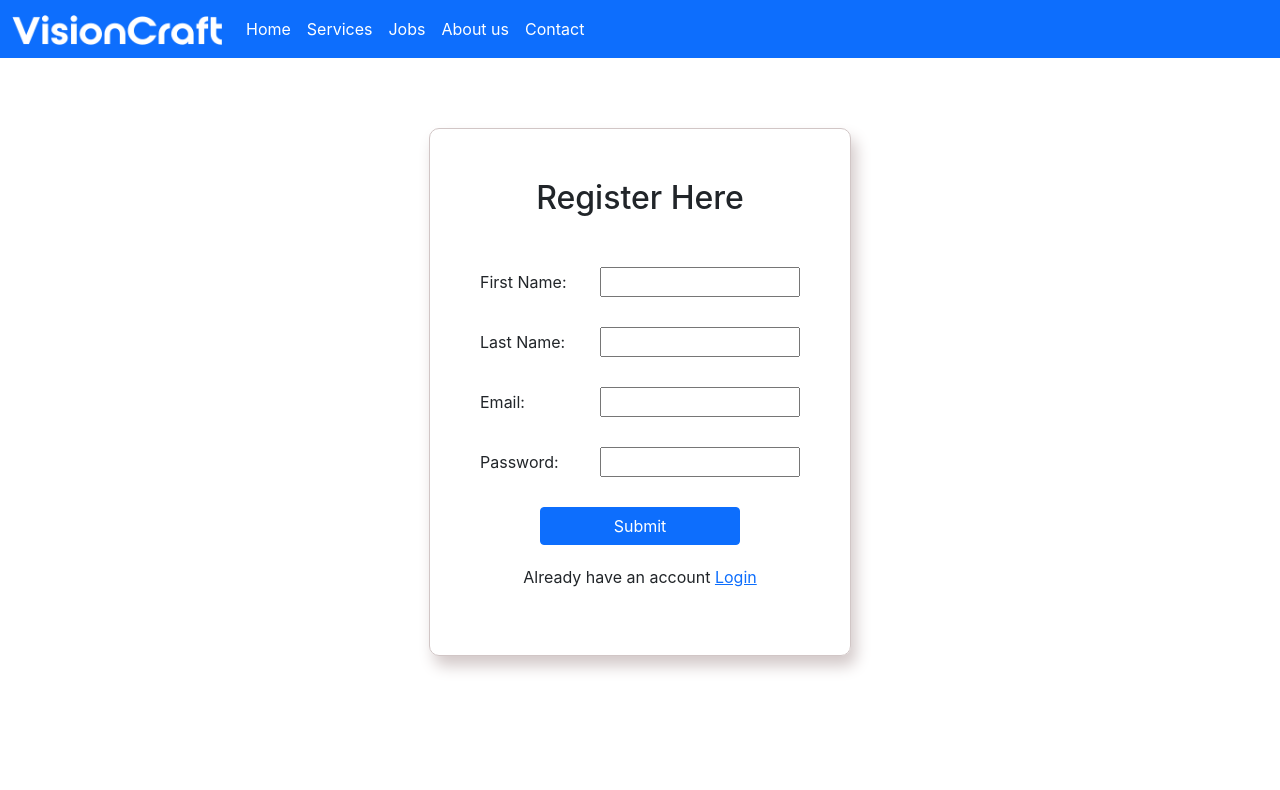
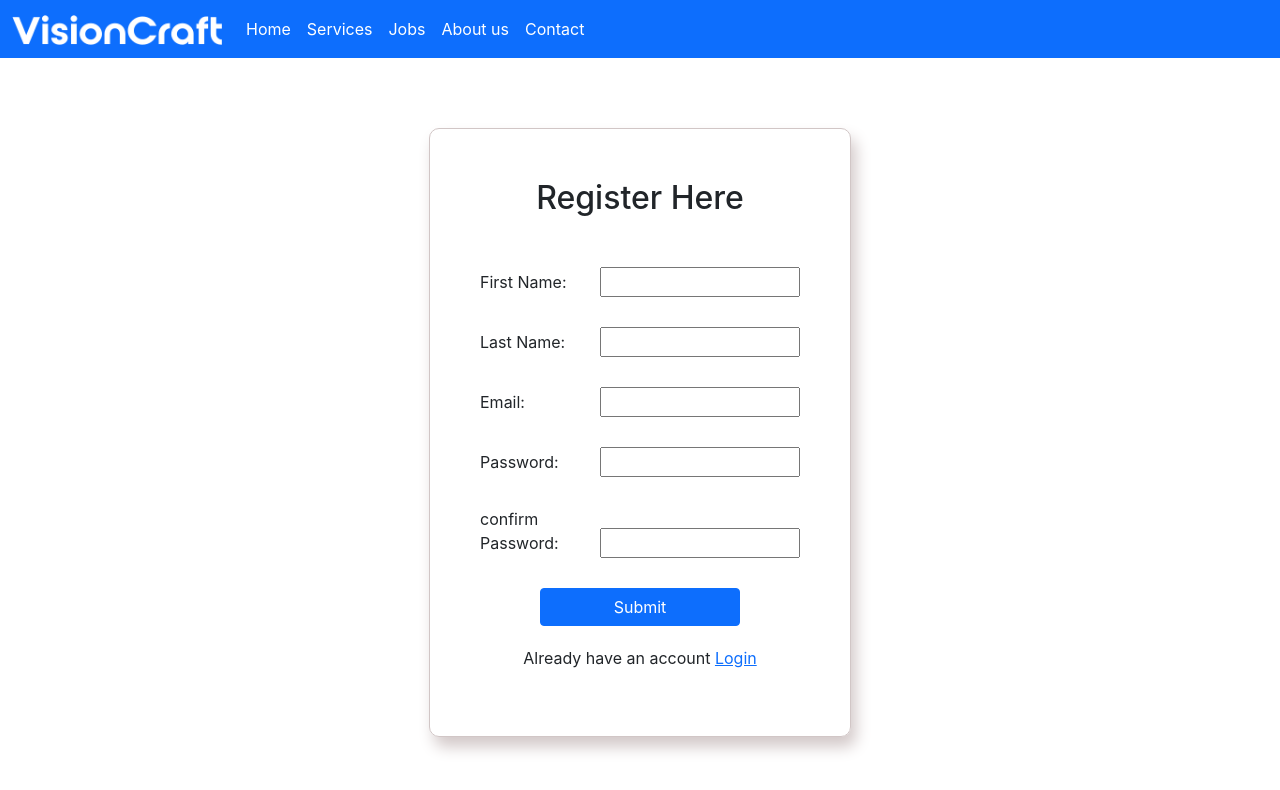
Before and after one commit to gurparshad/visioncraft-assignement-frontend, a React (Create React App) app: page / in a window 1280 px wide. Shown: the top 790 px of the page. Built offline with nearby package versions, Linux system fonts and the light colour scheme.

Commit message:
confirm password

```diff
--- a/src/components/Register/Register.tsx
+++ b/src/components/Register/Register.tsx
@@ -11,6 +11,7 @@ const Register: React.FC = () => {
     lastName: string;
     email: string;
     password: string;
+    confirmPassword: string;
   }
 
   const [user, setUser] = useState<User>({
@@ -18,11 +19,13 @@ const Register: React.FC = () => {
     lastName: "",
     email: "",
     password: "",
+    confirmPassword: "",
   });
 
   const [firstNameError, setFirstNameError] = useState<string>("");
   const [emailError, setEmailError] = useState<string>("");
   const [passwordError, setPasswordError] = useState<string>("");
+  const [confirmPasswordError, setConfirmPasswordError] = useState<string>("");
   const [lastNameError, setLastNameError] = useState<string>("");
   const [validationError, setValidationError] = useState<boolean | null>(false);
 
@@ -57,20 +60,32 @@ const Register: React.FC = () => {
       setFirstNameError("*Please Enter the firstName");
       setValidationError(true);
     }
+
     if (user.lastName === "") {
       setLastNameError("*Please Enter the lastName");
       setValidationError(true);
     }
+
     if (!user.email.match(emailRegex)) {
       setEmailError("*Please Enter a valid Email");
       setValidationError(true);
     }
+
     if (!user.password.match(passwordRegex)) {
       setPasswordError(
         "*Password must be of lenght 8 and contain atleast one uppercase, a lowercase and a number",
       );
       setValidationError(true);
     }
+
+    if (user.password !== user.confirmPassword) {
+      setConfirmPasswordError(
+        "*Password and confirm password fiedls must be same",
+      );
+      setValidationError(true);
+      console.log("validation error ----->>>>>", validationError);
+    }
+
     if (validationError === true) {
       return false;
     } else {
@@ -128,6 +143,7 @@ const Register: React.FC = () => {
             {emailError}
           </p>
         </div>
+
         <div className="register__formGroup">
           <label htmlFor="password">Password:</label>
           <input
@@ -141,6 +157,20 @@ const Register: React.FC = () => {
           <p className="register__error" data-test="passwordValidationError">
             {passwordError}
           </p>
+        </div>
+
+        <div className="register__formGroup">
+          <label htmlFor="confirmPassword">confirm Password:</label>
+          <input
+            type="password"
+            name="confirmPassword"
+            id="confirmPassword"
+            onChange={(e) =>
+              setUser({ ...user, confirmPassword: e.target.value })
+            }
+            value={user.confirmPassword}
+          />
+          <p className="register__error">{confirmPasswordError}</p>
         </div>
         <input
           className="register__submitButton btn btn-primary"
--- a/src/components/Welcome/Welcome.tsx
+++ b/src/components/Welcome/Welcome.tsx
@@ -14,7 +14,7 @@ const Welcome: React.FC = () => {
   return (
     <div className="welcome" data-test="welcome">
       <h2>
-        <span>Welcome to VisionCraft </span>
+        <span>Yay! Welcome to VisionCraft </span>
       </h2>
       <form onSubmit={handleLogout} data-test="welcomeForm">
         <input type="submit" value="logout" />
```
